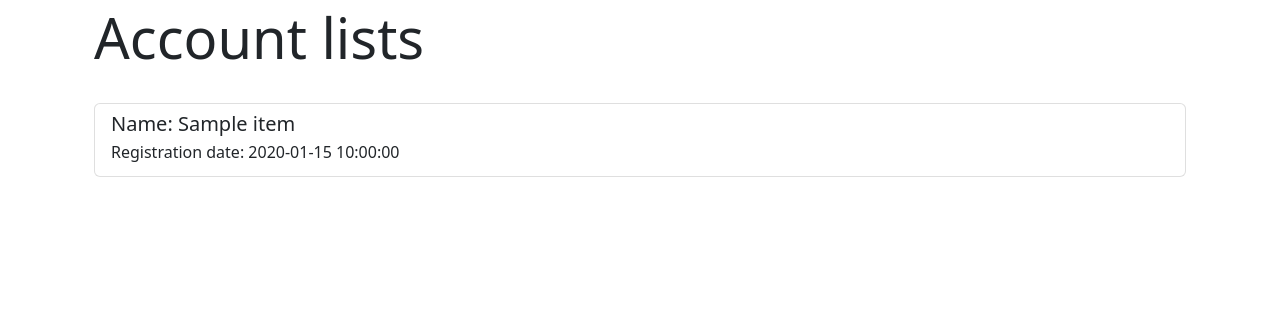
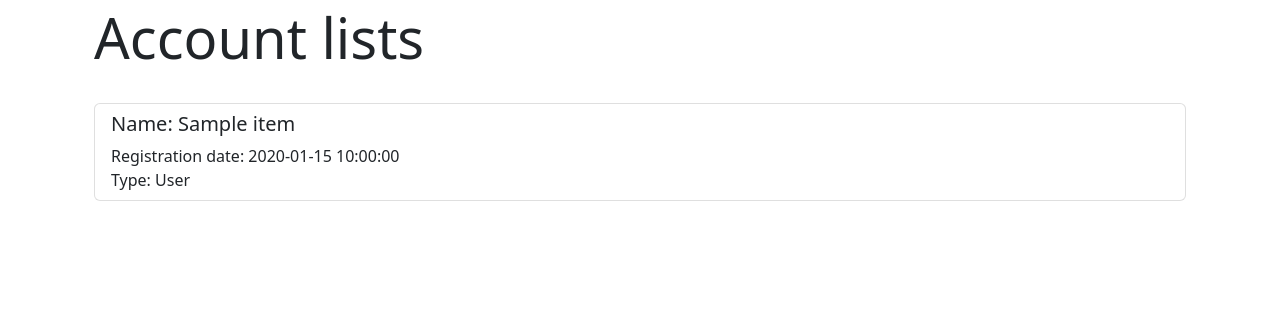
Before and after one commit to toto6038/db2prj, a Flask app: template templates/member.html in a window 1280 px wide. Shown: the part 148-461 px from the top of the page. Run offline with Flask 2, Linux system fonts and the light colour scheme; the template is opened without the code that fills it: most values are stand-ins (such as "Sample title", 1, 10 or a date in 2020); parts of the project's set-up code (start-up, migrations or seed data) failed here and were passed over.

Commit message:
feat: display user type on account list

```diff
--- a/templates/member.html
+++ b/templates/member.html
@@ -1,5 +1,5 @@
 {% extends 'base.html' %}
-{%block title %} Accounts list {%endblock%}
+{% block title %} Accounts list {%endblock%}
 {% block content %}
 <div class="mt-5">
     <div class="container">
@@ -8,8 +8,13 @@
         <ul class="list-group">
             {% for item in values%}
             <li class="list-group-item">
-                <h5 class="mb-1">Name: {{item.name}}</H5>
-                <p class="mb-1">Registration date: {{item.regDate}}</p>
+                <h5 class="">Name: {{item.name}}</H5>
+                <p class="mb-0">Registration date: {{item.regDate}}</p>
+                <p class="mb-0">Type: {% if item.admin == true %}
+                    Administrator
+                {% else %}
+                    User
+                {% endif %}</p>
             </li>
             {% endfor %}
         </ul>
```
